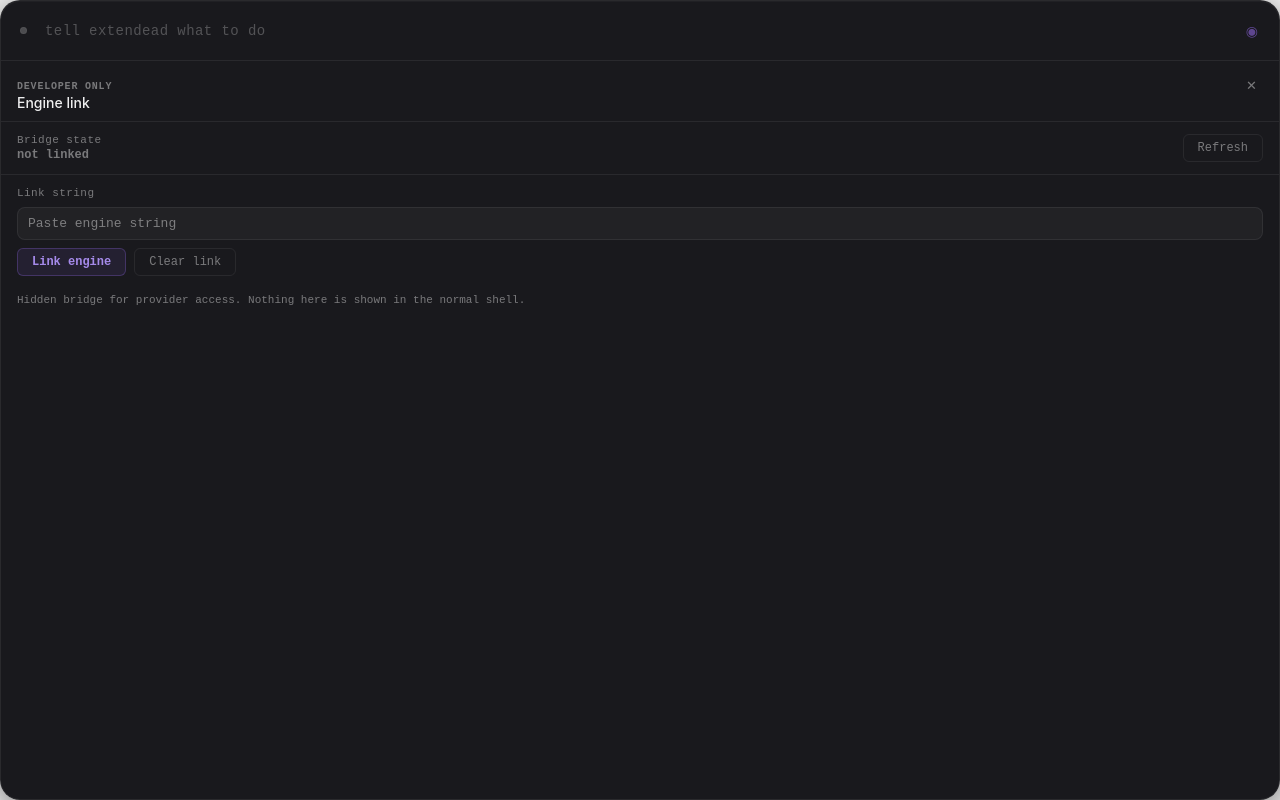
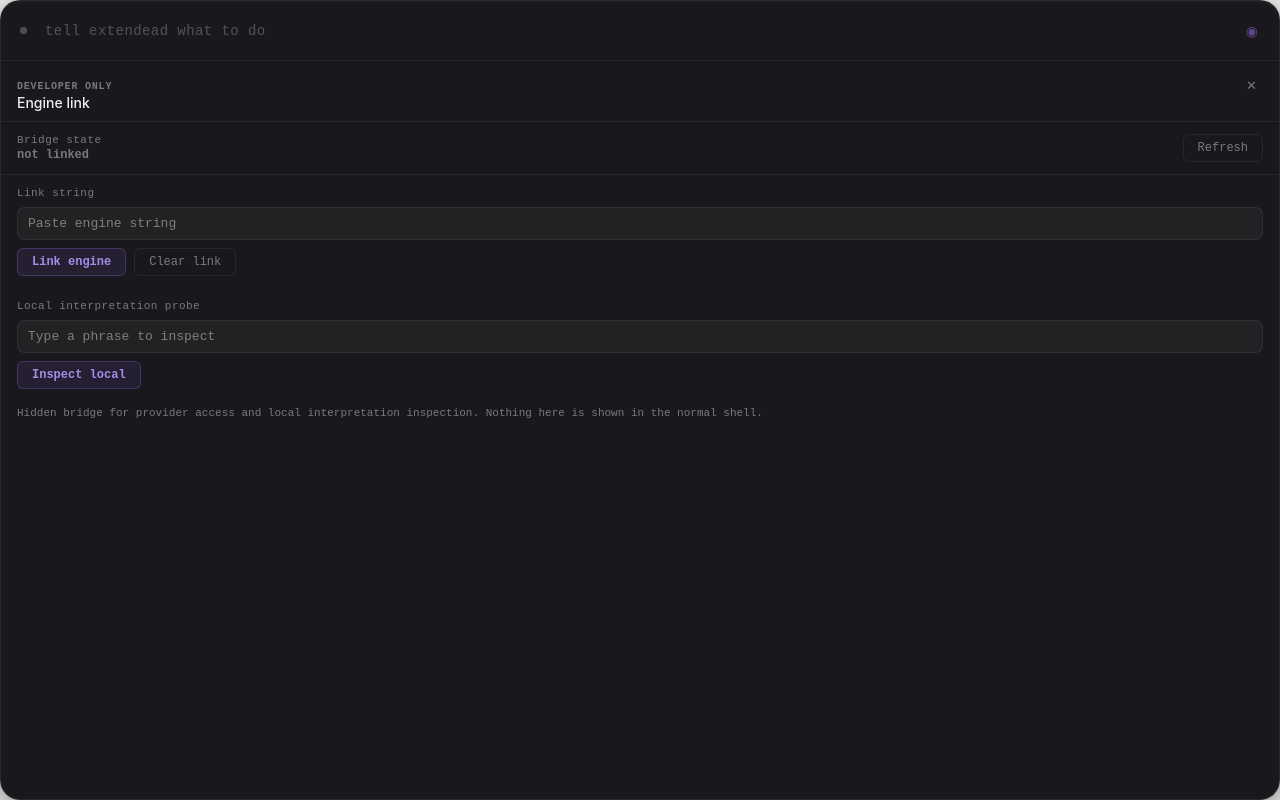
Before and after one commit to Kotoamatsukami-mac/Extendead, a React (Vite) app: page / in a window 1280 px wide. Both pictures are taken after a click on the button "Open engine link panel". Built offline with nearby package versions, Linux system fonts and the light colour scheme.

Commit message:
developer-panel: add hidden local interpretation inspector

```diff
--- a/src/components/DeveloperPanel.tsx
+++ b/src/components/DeveloperPanel.tsx
@@ -9,6 +9,7 @@ interface DeveloperPanelProps {
   onRefresh: () => void;
   onLink: (value: string) => Promise<void>;
   onClear: () => Promise<void>;
+  onInspectLocal: (value: string) => Promise<string>;
   onClose: () => void;
 }
 
@@ -18,10 +19,14 @@ export function DeveloperPanel({
   onRefresh,
   onLink,
   onClear,
+  onInspectLocal,
   onClose,
 }: DeveloperPanelProps) {
   const inputRef = useRef<HTMLInputElement>(null);
+  const inspectRef = useRef<HTMLInputElement>(null);
   const [message, setMessage] = useState<string>('');
+  const [inspectionOutput, setInspectionOutput] = useState<string>('');
+  const [inspectionBusy, setInspectionBusy] = useState(false);
 
   const statusLabel = useMemo(() => {
     switch (status?.status) {
@@ -58,6 +63,25 @@ export function DeveloperPanel({
       setMessage('Engine link cleared.');
     } catch (error) {
       setMessage(String(error));
+    }
+  }
+
+  async function handleInspect(e: FormEvent) {
+    e.preventDefault();
+    const value = inspectRef.current?.value.trim() ?? '';
+    if (!value) {
+      setInspectionOutput('Enter a phrase to inspect first.');
+      return;
+    }
+
+    setInspectionBusy(true);
+    try {
+      const output = await onInspectLocal(value);
+      setInspectionOutput(output);
+    } catch (error) {
+      setInspectionOutput(String(error));
+    } finally {
+      setInspectionBusy(false);
     }
   }
 
@@ -126,10 +150,34 @@ export function DeveloperPanel({
         </div>
       </form>
 
+      <form className="developer-panel__form developer-panel__form--inspect" onSubmit={handleInspect}>
+        <label className="developer-panel__label" htmlFor="engine-inspect-input">
+          Local interpretation probe
+        </label>
+        <input
+          id="engine-inspect-input"
+          ref={inspectRef}
+          className="developer-panel__input"
+          type="text"
+          placeholder="Type a phrase to inspect"
+          autoComplete="off"
+          autoCorrect="off"
+          spellCheck={false}
+          disabled={inspectionBusy}
+        />
+
+        <div className="developer-panel__actions">
+          <button className="developer-panel__primary" type="submit" disabled={inspectionBusy}>
+            {inspectionBusy ? 'Inspecting…' : 'Inspect local'}
+          </button>
+        </div>
+      </form>
+
       <p className="developer-panel__hint">
-        Hidden bridge for provider access. Nothing here is shown in the normal shell.
+        Hidden bridge for provider access and local interpretation inspection. Nothing here is shown in the normal shell.
       </p>
 
+      {inspectionOutput && <pre className="developer-panel__output">{inspectionOutput}</pre>}
       {message && <div className="developer-panel__message">{message}</div>}
     </section>
   );
```
